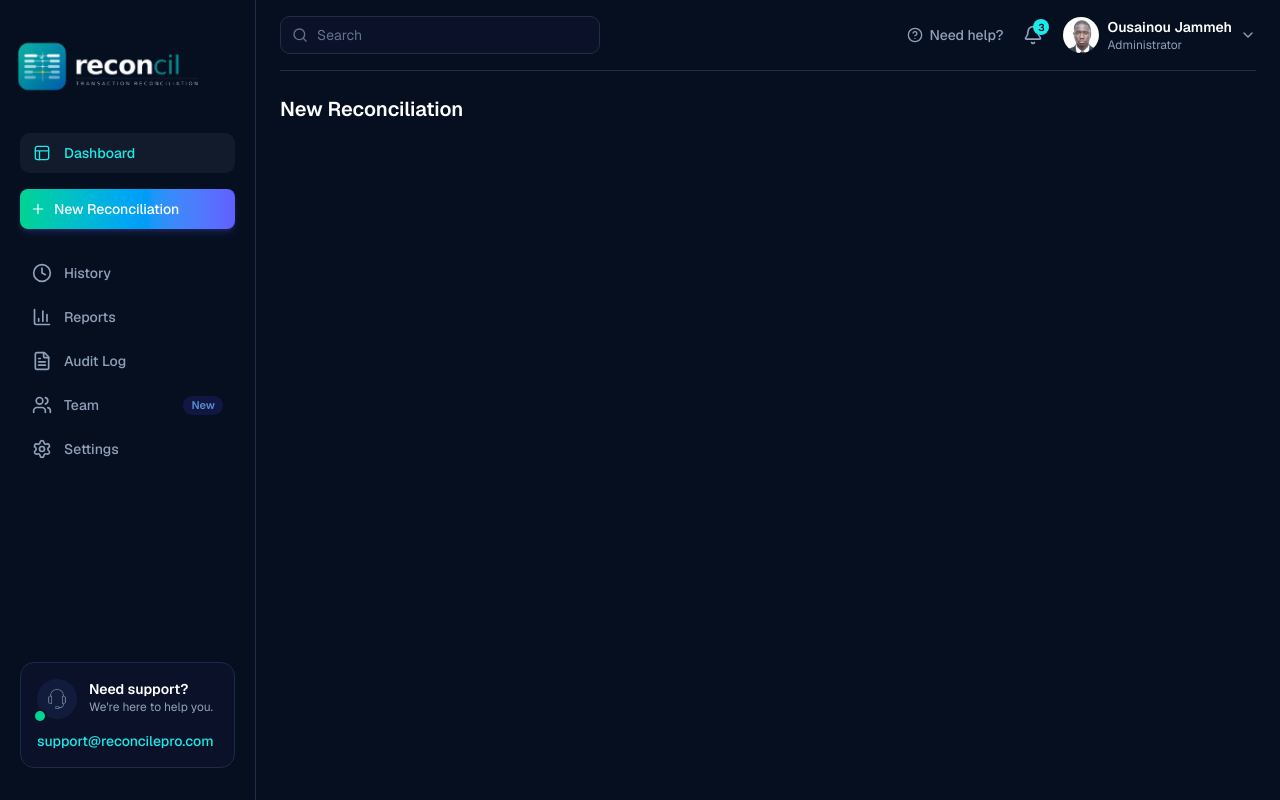
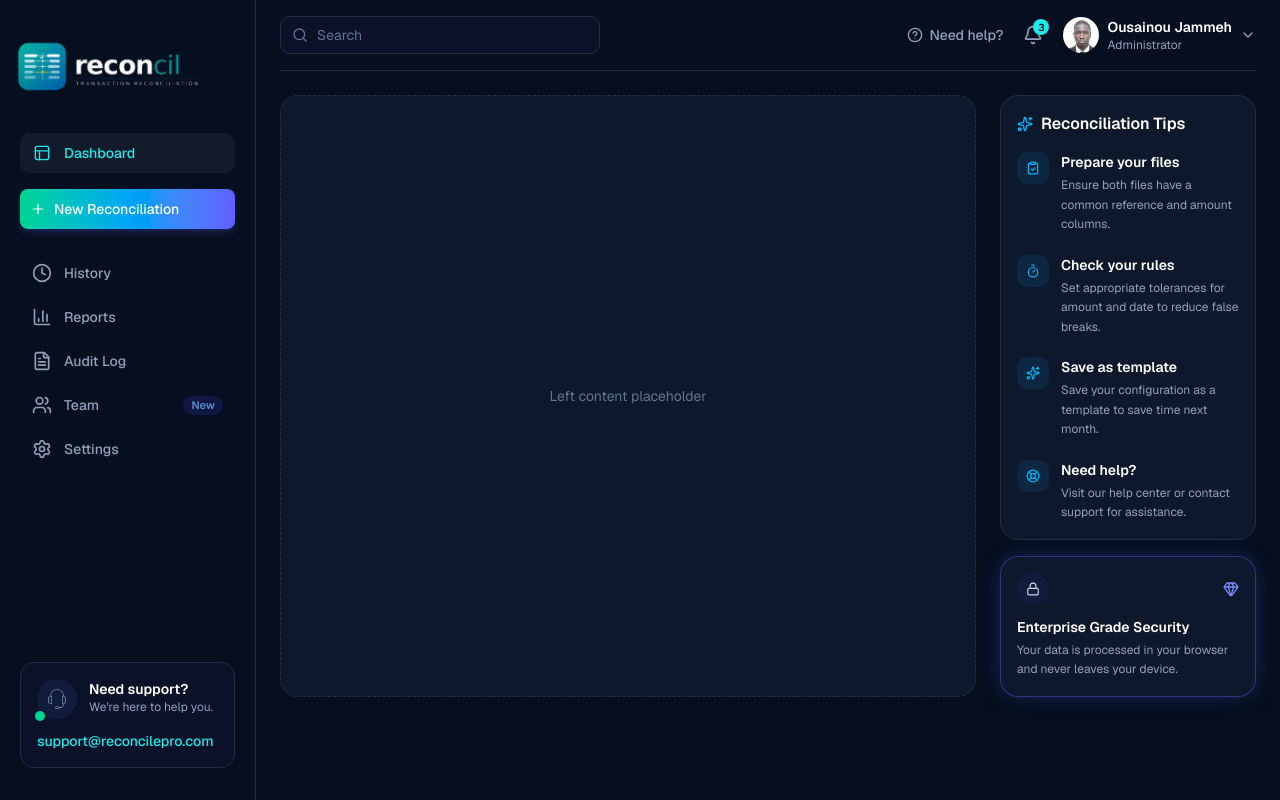
Before and after one commit to ousainoubsj/recon-frontend, a Next.js app: page /dashboard/reconcile in a window 1280 px wide. Built offline with nearby package versions, Linux system fonts and the light colour scheme.

Commit message:
feat: add ReconciliationTips component with helpful tips and security information

```diff
--- a/app/dashboard/reconcile/page.tsx
+++ b/app/dashboard/reconcile/page.tsx
@@ -1,7 +1,15 @@
+import ReconciliationTips from '@/components/dashboard/reconcile/ReconciliationTips'
+
 export default function Page() {
   return (
-    <main className="flex-1 space-y-3 p-6">
-      <h1 className="text-xl font-semibold text-white">New Reconciliation</h1>
+    <main className="flex-1 p-6">
+      <div className="flex flex-col gap-6 lg:flex-row">
+        <div className="flex min-h-150 flex-1 items-center justify-center rounded-2xl border border-dashed border-[#232D47] bg-[#0E182D] p-6">
+          <p className="text-sm text-slate-500">Left content placeholder</p>
+        </div>
+
+        <ReconciliationTips />
+      </div>
     </main>
   )
 }
--- /dev/null
+++ b/components/dashboard/reconcile/ReconciliationTips.tsx
@@ -0,0 +1,64 @@
+import { ClipboardCheck, Gem, LifeBuoy, Lock, Sparkles, Timer } from 'lucide-react'
+
+const tips = [
+  {
+    Icon: ClipboardCheck,
+    title: 'Prepare your files',
+    description: 'Ensure both files have a common reference and amount columns.',
+  },
+  {
+    Icon: Timer,
+    title: 'Check your rules',
+    description: 'Set appropriate tolerances for amount and date to reduce false breaks.',
+  },
+  {
+    Icon: Sparkles,
+    title: 'Save as template',
+    description: 'Save your configuration as a template to save time next month.',
+  },
+  {
+    Icon: LifeBuoy,
+    title: 'Need help?',
+    description: 'Visit our help center or contact support for assistance.',
+  },
+]
+
+export default function ReconciliationTips() {
+  return (
+    <aside className="flex w-full flex-col gap-4 lg:w-64 lg:shrink-0">
+      <div className="rounded-2xl border border-[#232D47] bg-[#0E182D] p-4">
+        <div className="mb-4 flex items-center gap-2">
+          <Sparkles className="h-4 w-4 text-sky-400" />
+          <h3 className="text-base font-semibold text-white">Reconciliation Tips</h3>
+        </div>
+
+        <ul className="space-y-5">
+          {tips.map(({ Icon, title, description }) => (
+            <li key={title} className="flex items-start gap-3">
+              <span className="flex h-8 w-8 shrink-0 items-center justify-center rounded-lg bg-sky-500/10 text-sky-400">
+                <Icon className="h-3.5 w-3.5" />
+              </span>
+              <div>
+                <p className="text-sm font-semibold text-white">{title}</p>
+                <p className="mt-1 text-xs leading-relaxed text-slate-400">{description}</p>
+              </div>
+            </li>
+          ))}
+        </ul>
+      </div>
+
+      <div className="rounded-2xl border border-indigo-500/40 bg-[#0E182D] p-4 shadow-[0_0_24px_-8px_rgba(99,102,241,0.5)]">
+        <div className="mb-3 flex items-center justify-between">
+          <span className="flex h-8 w-8 items-center justify-center rounded-full bg-[#111C3D] text-slate-300">
+            <Lock className="h-3.5 w-3.5" />
+          </span>
+          <Gem className="h-4 w-4 text-indigo-400" />
+        </div>
+        <p className="text-sm font-semibold text-white">Enterprise Grade Security</p>
+        <p className="mt-1 text-xs leading-relaxed text-slate-400">
+          Your data is processed in your browser and never leaves your device.
+        </p>
+      </div>
+    </aside>
+  )
+}
```
